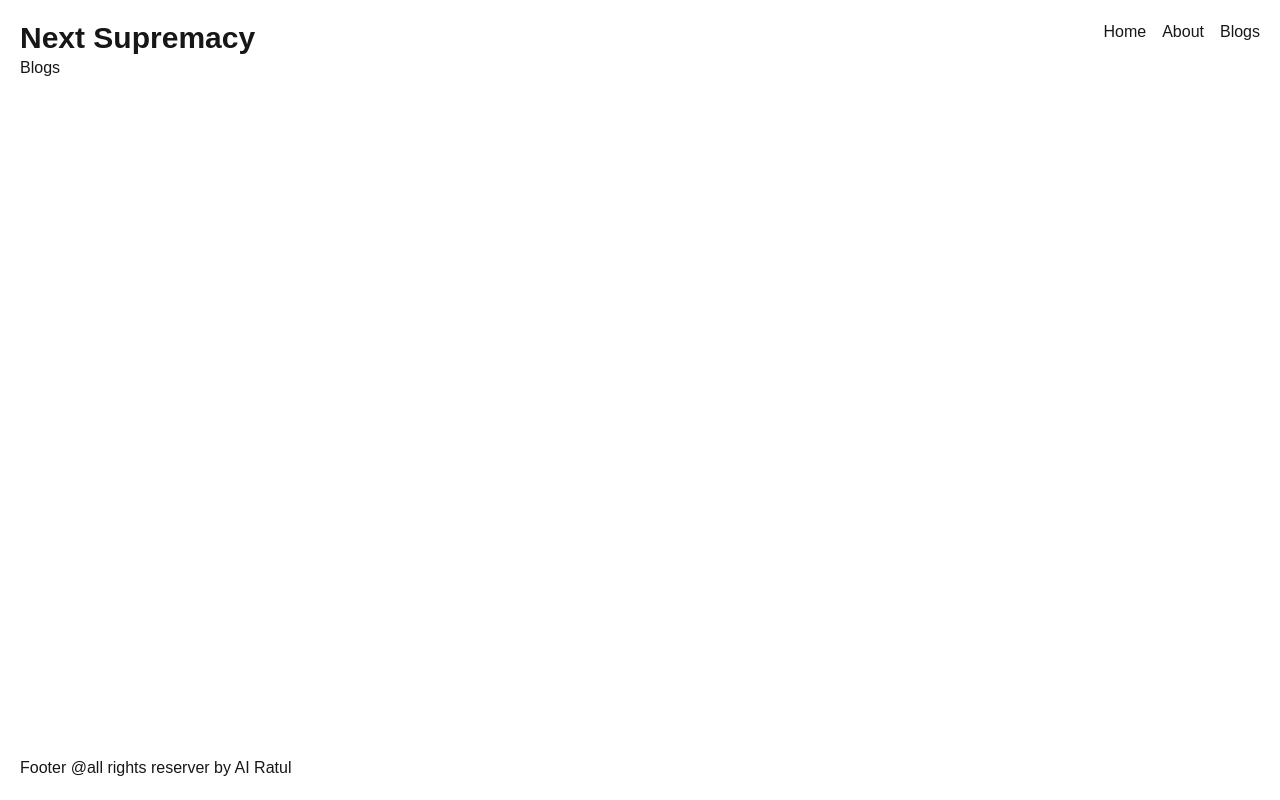
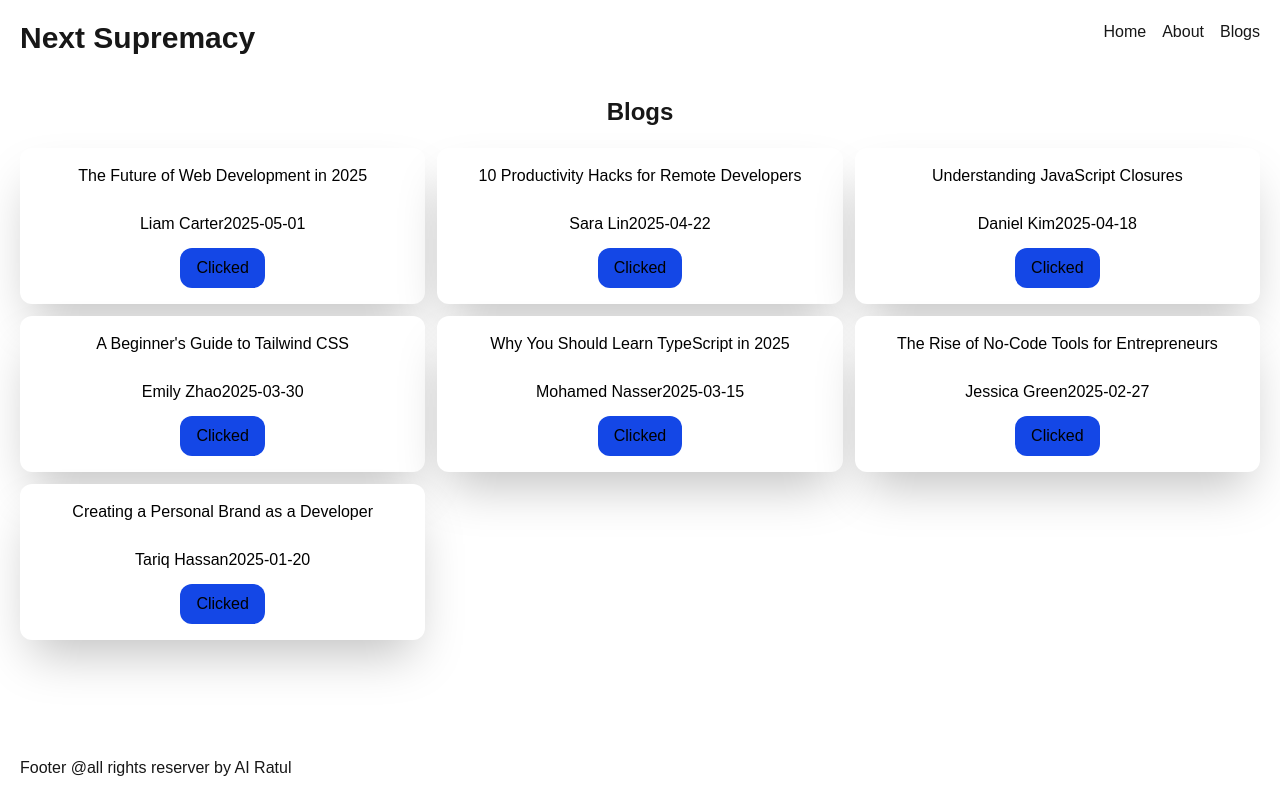
Before and after one commit to ash-124/next-supremacy, a Next.js app: page /blogs in a window 1280 px wide. Built offline with nearby package versions, Linux system fonts and the light colour scheme.

Commit message:
Created and used a client component on next.js initially all are server component

```diff
--- /dev/null
+++ b/Components/SingleBlog/Blog.jsx
@@ -0,0 +1,21 @@
+"use client"
+const Blog = ({blog}) => {
+    const {title, description, date, author} = blog;
+    const consoleData =(data)=>{
+        console.log(data);
+    }
+    return (
+        <div className="flex flex-col gap-3 p-4 items-center text-center bg-white text-black shadow-2xl border-blue-600 rounded-xl">
+            <h4>{title}</h4>
+            <p>{description}</p>
+            <div className="flex items-center justify-between">
+            <p>{author}</p>
+            <p>{date}</p>
+
+            </div>
+            <button className="bg-blue-700 py-2 px-4 rounded-xl" onClick={()=>consoleData(blog)}>Clicked </button>
+        </div>
+    );
+};
+
+export default Blog;
--- a/app/blogs/page.js
+++ b/app/blogs/page.js
@@ -1,9 +1,80 @@
-import React from 'react';
+import Blog from '@/Components/SingleBlog/Blog';
 
 const Blogs = () => {
+    const blogs = [
+        {
+          "id": 1,
+          "title": "The Future of Web Development in 2025",
+          "author": "Liam Carter",
+          "date": "2025-05-01",
+          "content": "Web development is rapidly evolving with the rise of AI tools, JAMstack, and serverless architecture...",
+          "tags": ["Web Development", "AI", "Technology"],
+          "imageURL": "/images/blog1.jpg"
+        },
+        {
+          "id": 2,
+          "title": "10 Productivity Hacks for Remote Developers",
+          "author": "Sara Lin",
+          "date": "2025-04-22",
+          "content": "Working from home can be distracting. Here are 10 tried-and-true methods to stay focused and productive...",
+          "tags": ["Productivity", "Remote Work", "Developer Tips"],
+          "imageURL": "/images/blog2.jpg"
+        },
+        {
+          "id": 3,
+          "title": "Understanding JavaScript Closures",
+          "author": "Daniel Kim",
+          "date": "2025-04-18",
+          "content": "Closures can be confusing for beginners. In this post, we'll break them down in simple terms with examples...",
+          "tags": ["JavaScript", "Programming", "Closures"],
+          "imageURL": "/images/blog3.jpg"
+        },
+        {
+          "id": 4,
+          "title": "A Beginner's Guide to Tailwind CSS",
+          "author": "Emily Zhao",
+          "date": "2025-03-30",
+          "content": "Tailwind CSS offers utility-first classes that make designing fast and consistent. Learn how to get started...",
+          "tags": ["CSS", "Tailwind", "Frontend"],
+          "imageURL": "/images/blog4.jpg"
+        },
+        {
+          "id": 5,
+          "title": "Why You Should Learn TypeScript in 2025",
+          "author": "Mohamed Nasser",
+          "date": "2025-03-15",
+          "content": "TypeScript enhances JavaScript with type safety. Discover why it's becoming a must-have skill for devs...",
+          "tags": ["TypeScript", "JavaScript", "Programming Languages"],
+          "imageURL": "/images/blog5.jpg"
+        },
+        {
+          "id": 6,
+          "title": "The Rise of No-Code Tools for Entrepreneurs",
+          "author": "Jessica Green",
+          "date": "2025-02-27",
+          "content": "No-code platforms are empowering non-tech founders. Explore the top tools and their use cases...",
+          "tags": ["No-Code", "Startups", "Innovation"],
+          "imageURL": "/images/blog6.jpg"
+        },
+        {
+          "id": 7,
+          "title": "Creating a Personal Brand as a Developer",
+          "author": "Tariq Hassan",
+          "date": "2025-01-20",
+          "content": "Building a personal brand can open up career opportunities. Learn how to start with blogs, portfolios, and networking...",
+          "tags": ["Career", "Branding", "Developer Life"],
+          "imageURL": "/images/blog7.jpg"
+        }
+      ]
+
     return (
-        <div>
-            Blogs
+        <div className=' my-10'>
+            <h3 className='text-center text-2xl font-bold my-5'>Blogs</h3>
+            <div className='grid grid-cols-3 gap-3 items-center justify-center'>
+                {
+                    blogs.map(blog=><Blog key={blog.id} blog={blog}/>)
+                }
+            </div>
         </div>
     );
 };
```
